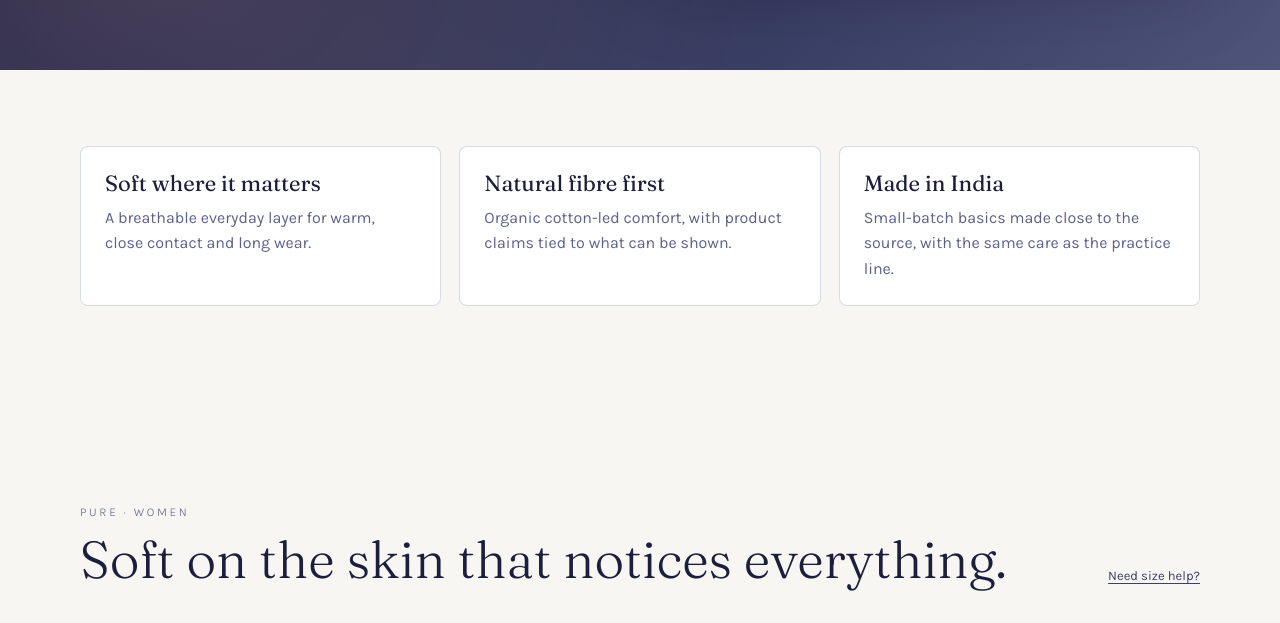
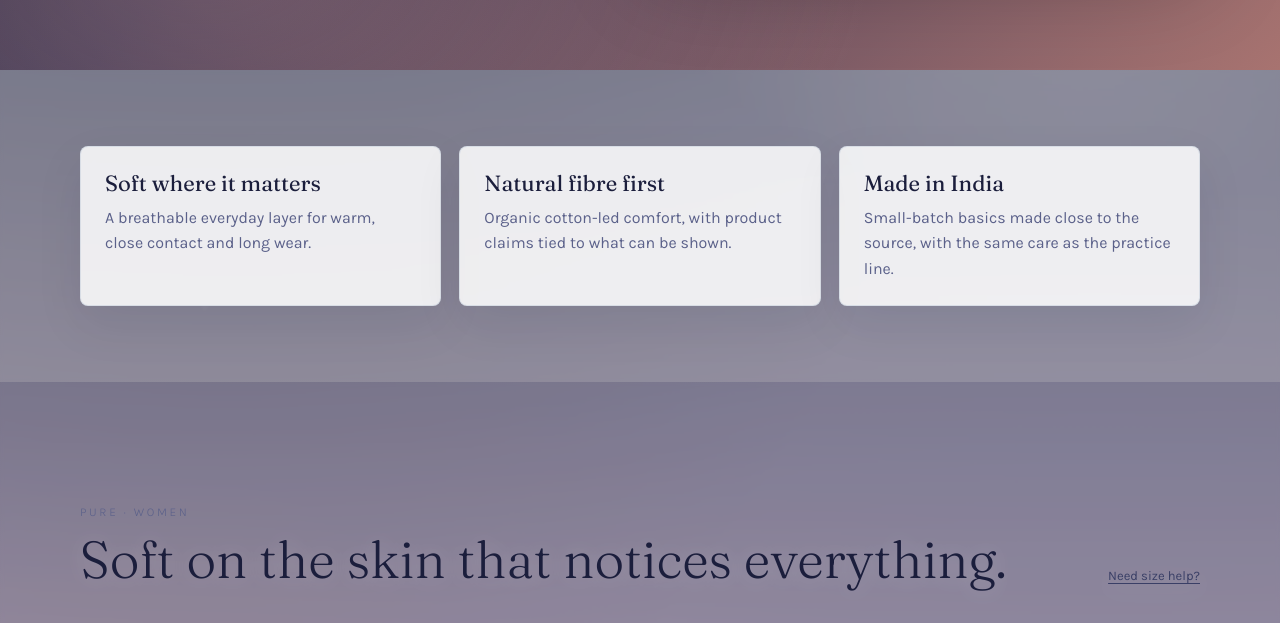
Before and after one commit to indergill2410-tech/Vyoma, a Next.js app: page /pure in a window 1280 px wide. Shown: the part 975-1598 px from the top of the page. Built offline with nearby package versions, Linux system fonts and the light colour scheme; no server answers.

Commit message:
Apply dusk dawn atmosphere across commerce pages

```diff
--- a/app/editorial.css
+++ b/app/editorial.css
@@ -160,6 +160,131 @@ main,
   z-index: 1;
 }
 
+.commerce-page {
+  position: relative;
+  overflow: hidden;
+  background:
+    radial-gradient(110% 62% at 18% 8%, rgba(17, 22, 47, 0.34) 0%, transparent 58%),
+    radial-gradient(90% 58% at 86% 24%, rgba(76, 84, 124, 0.26) 0%, transparent 60%),
+    radial-gradient(82% 52% at 12% 66%, rgba(217, 154, 43, 0.18) 0%, transparent 62%),
+    linear-gradient(180deg, #11162f 0%, #202848 18%, #675a78 38%, #c18d83 58%, #efd5b8 76%, #f8f5ef 100%);
+}
+
+.commerce-page::before {
+  content: "";
+  position: absolute;
+  inset: 0;
+  z-index: 0;
+  pointer-events: none;
+  background:
+    radial-gradient(circle at 84% 13%, rgba(255, 242, 203, 0.18) 0 7%, transparent 16%),
+    radial-gradient(circle at 16% 30%, rgba(255, 255, 255, 0.18) 0 1px, transparent 1.6px),
+    radial-gradient(circle at 72% 42%, rgba(255, 255, 255, 0.12) 0 1px, transparent 1.6px),
+    linear-gradient(180deg, rgba(255,255,255,0) 0%, rgba(255,255,255,0.22) 72%, rgba(248,245,239,0.78) 100%);
+}
+
+.commerce-page > section,
+.commerce-page > div {
+  position: relative;
+  z-index: 1;
+}
+
+.commerce-page .commerce-hero {
+  overflow: hidden;
+  background:
+    radial-gradient(72% 62% at 84% 12%, rgba(217, 154, 43, 0.34) 0%, transparent 58%),
+    radial-gradient(88% 80% at 12% 90%, rgba(209, 153, 143, 0.22) 0%, transparent 62%),
+    linear-gradient(135deg, rgba(17, 22, 47, 0.96) 0%, rgba(31, 39, 74, 0.94) 46%, rgba(101, 86, 118, 0.92) 72%, rgba(190, 138, 124, 0.9) 100%);
+}
+
+.pure-page .commerce-hero,
+.fit-page-main .commerce-hero,
+.track-page .commerce-hero {
+  background:
+    radial-gradient(78% 64% at 82% 12%, rgba(255, 236, 190, 0.3) 0%, transparent 58%),
+    radial-gradient(84% 70% at 16% 88%, rgba(209, 153, 143, 0.32) 0%, transparent 62%),
+    linear-gradient(135deg, rgba(19, 24, 50, 0.97) 0%, rgba(60, 55, 86, 0.95) 46%, rgba(173, 117, 112, 0.94) 100%);
+}
+
+.fabric-page .commerce-hero,
+.research-page-redesign .commerce-hero {
+  background:
+    radial-gradient(78% 62% at 82% 12%, rgba(232, 211, 176, 0.24) 0%, transparent 58%),
+    radial-gradient(74% 74% at 18% 86%, rgba(201, 210, 222, 0.2) 0%, transparent 60%),
+    linear-gradient(135deg, rgba(16, 21, 46, 0.98) 0%, rgba(38, 48, 82, 0.95) 50%, rgba(115, 98, 123, 0.92) 100%);
+}
+
+.circle-redesign .commerce-hero,
+.drops-page .commerce-hero {
+  background:
+    radial-gradient(82% 64% at 84% 14%, rgba(217, 154, 43, 0.38) 0%, transparent 58%),
+    radial-gradient(78% 72% at 14% 88%, rgba(209, 153, 143, 0.22) 0%, transparent 62%),
+    linear-gradient(135deg, rgba(17, 22, 47, 0.98) 0%, rgba(43, 46, 82, 0.96) 48%, rgba(121, 86, 92, 0.93) 100%);
+}
+
+.making-page-redesign .commerce-hero,
+.about-redesign .commerce-hero {
+  background:
+    radial-gradient(80% 64% at 84% 14%, rgba(217, 154, 43, 0.32) 0%, transparent 58%),
+    radial-gradient(76% 72% at 10% 88%, rgba(241, 214, 176, 0.18) 0%, transparent 62%),
+    linear-gradient(135deg, rgba(17, 22, 47, 0.98) 0%, rgba(52, 57, 89, 0.96) 48%, rgba(150, 103, 83, 0.94) 100%);
+}
+
+.commerce-page .commerce-section,
+.commerce-page .commerce-section-tight {
+  background: rgba(248, 245, 239, 0.32);
+  backdrop-filter: blur(2px);
+}
+
+.commerce-page .commerce-section:nth-of-type(odd) {
+  background: rgba(255, 255, 255, 0.18);
+}
+
+.commerce-page .section-light,
+.commerce-page .final-shop-band,
+.commerce-page .pure-closing-band,
+.commerce-page .track-help-band,
+.commerce-page .making-close-band,
+.commerce-page .sky-close-band,
+.commerce-page .pdp-next-section,
+.commerce-page .fit-tool-section,
+.commerce-page .cart-hero,
+.commerce-page .drops-circle-band,
+.commerce-page .research-standard-band,
+.commerce-page .fabric-compare-band,
+.commerce-page .story-manifesto,
+.commerce-page .circle-ladder-section,
+.commerce-page .pdp-story-section {
+  background:
+    radial-gradient(78% 70% at 84% 12%, rgba(217, 154, 43, 0.12), transparent 58%),
+    rgba(255, 255, 255, 0.66);
+  backdrop-filter: blur(8px);
+}
+
+.commerce-page .commerce-card,
+.commerce-page .category-tile,
+.commerce-page .drop-stage,
+.commerce-page .cart-line,
+.commerce-page .cart-summary,
+.commerce-page .empty-bag-panel,
+.commerce-page .avoid-panel,
+.commerce-page .success-confirmation {
+  background: rgba(255, 255, 255, 0.86);
+  border-color: rgba(201, 210, 222, 0.58);
+  box-shadow: 0 18px 48px rgba(16, 20, 46, 0.08);
+}
+
+.commerce-page .commerce-section-head,
+.commerce-page .sticky-copy,
+.commerce-page .confidence-grid,
+.commerce-page .drops-circle-grid,
+.commerce-page .story-copy-block,
+.commerce-page .track-steps,
+.commerce-page .principle-list,
+.commerce-page .cart-hero-inner {
+  text-shadow: 0 1px 22px rgba(255, 255, 255, 0.22);
+}
+
 @media (max-width: 900px) {
   .commerce-visual.editorial-image,
   .pure-visual.editorial-image,
@@ -192,4 +317,9 @@ main,
   .pdp-story-image {
     min-height: 220px !important;
   }
+
+  .commerce-page .commerce-section,
+  .commerce-page .commerce-section-tight {
+    backdrop-filter: none;
+  }
 }
```
